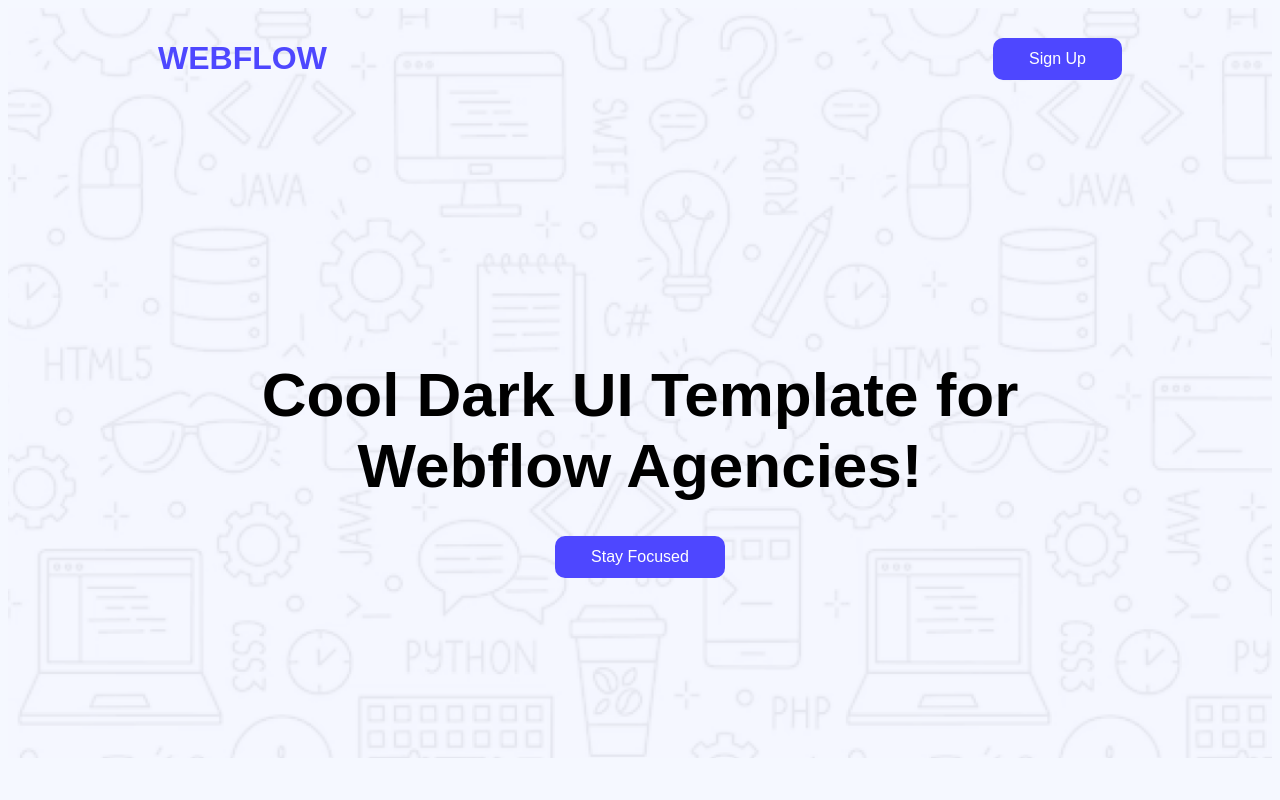
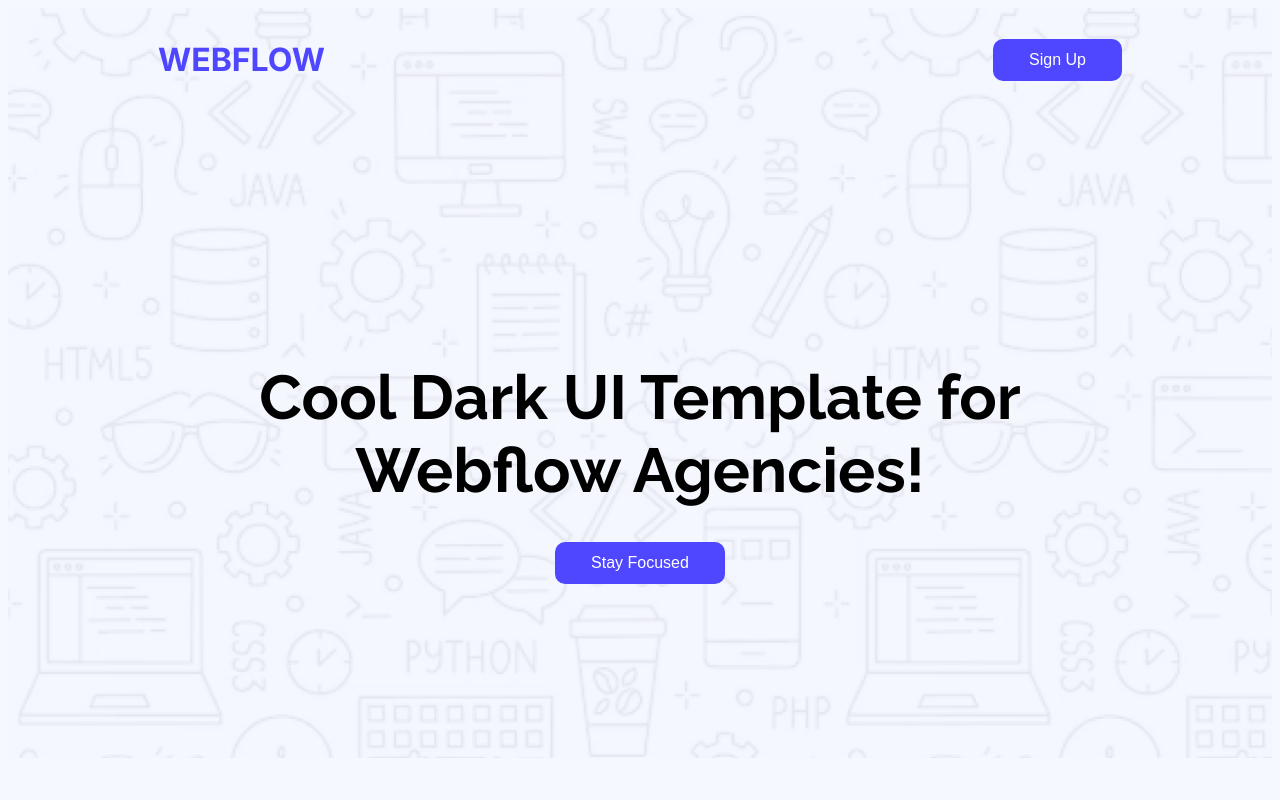
Before and after one commit to Forhad-Redoy/Assignmemt-1, a plain HTML site: page index.html in a window 1280 px wide. Shown: the top 800 px of the page. Drawn offline with Linux system fonts and the light colour scheme.

Commit message:
font add

```diff
--- a/index.html
+++ b/index.html
@@ -5,7 +5,7 @@
     <meta name="viewport" content="width=device-width, initial-scale=1.0">
     <link rel="preconnect" href="https://fonts.googleapis.com">
     <link rel="preconnect" href="https://fonts.gstatic.com" crossorigin>
-    <link href="https://fonts.googleapis.com/css2?family=Inter:ital,opsz,wght@0,14..32,100..900;1,14..32,100..900&family=Merriweather:ital,opsz,wght@0,18..144,300..900;1,18..144,300..900&display=swap" rel="stylesheet">
+    <link href="https://fonts.googleapis.com/css2?family=Inter:ital,opsz,wght@0,14..32,100..900;1,14..32,100..900&family=Merriweather:ital,opsz,wght@0,18..144,300..900;1,18..144,300..900&family=Raleway:ital,wght@0,100..900;1,100..900&display=swap" rel="stylesheet">
     <link rel="stylesheet" href="style.css">
     <title>Webflow</title>
 </head>
--- a/style.css
+++ b/style.css
@@ -20,6 +20,7 @@ nav{
 }
 
 .logo{
+    font-family: "Inter", sans-serif;
     color: #4E47FF;
     font-size: 32px;
 
@@ -204,6 +205,7 @@ footer ul li{
 
 }
 .site-name{
+    font-family: "Inter", sans-serif;
     font-size: 100px;
     color: #4E47FF;
 
```
